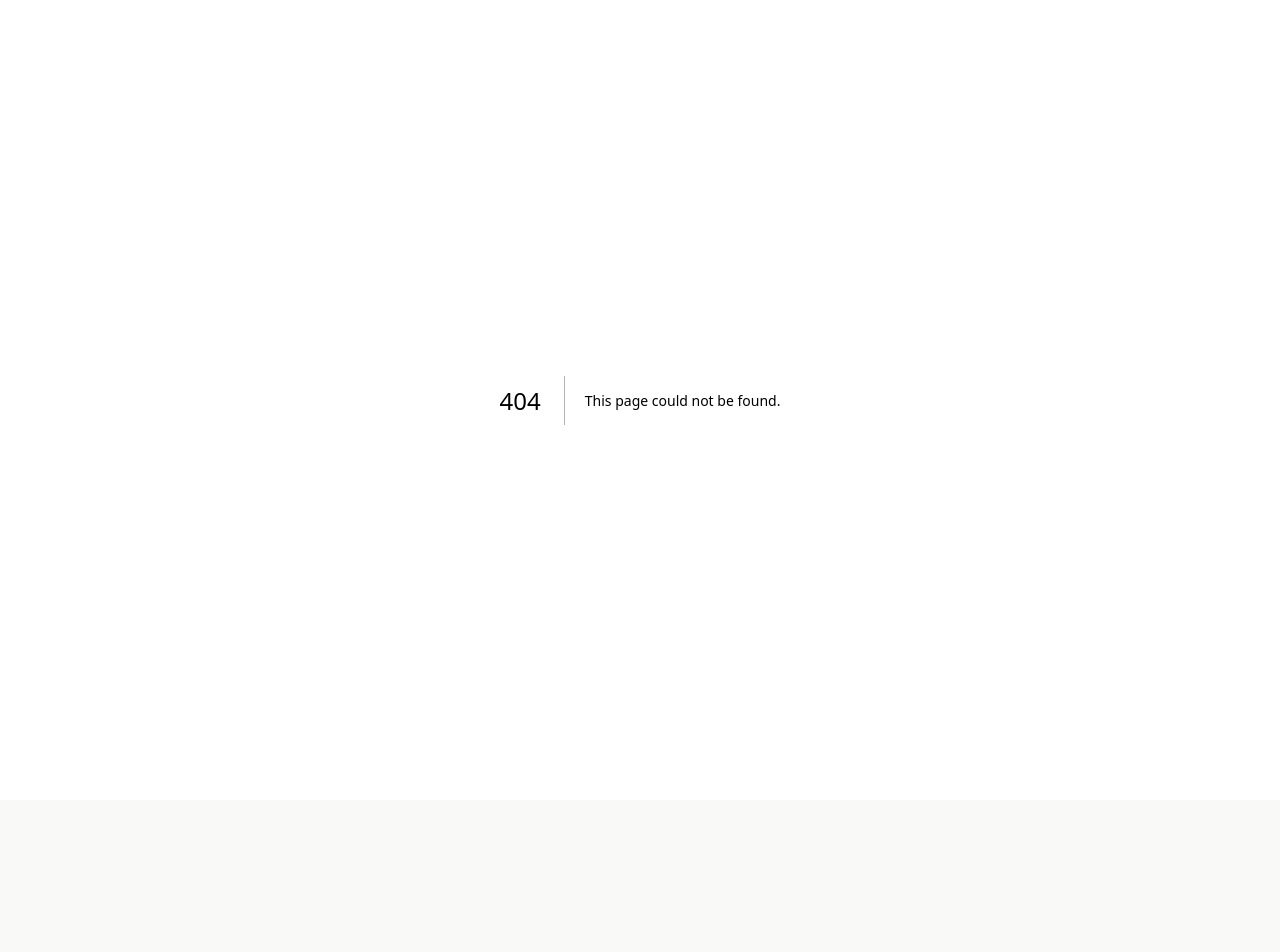
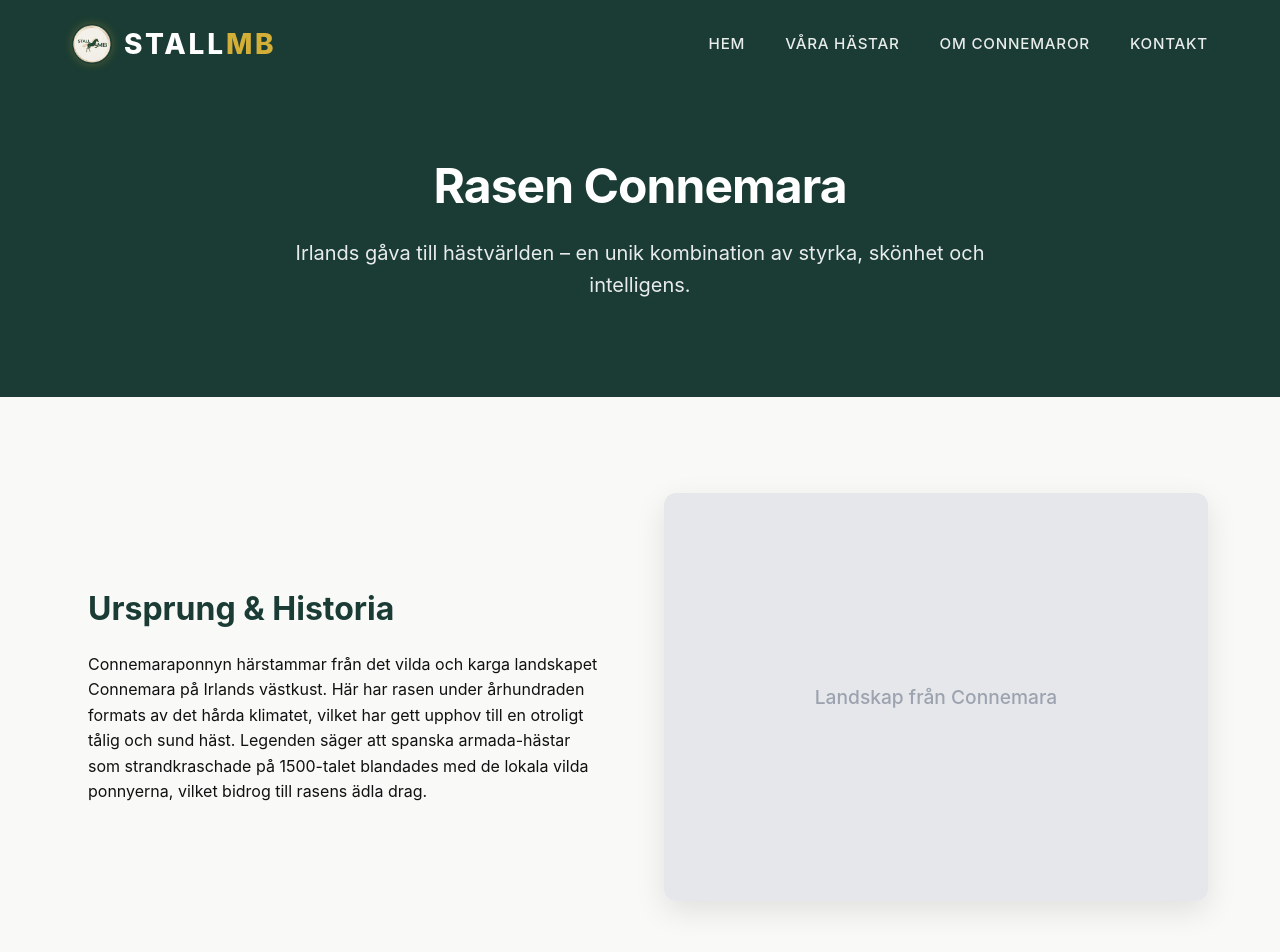
Before and after one commit to WeFlippedGroup/stallmb, a Next.js app: page /connemara in a window 1280 px wide. Before the commit this address had no page. Shown: the top 952 px of the page. Before the commit the page ends 800 px from the top, so only its background shows below. Built offline with nearby package versions, Linux system fonts and the light colour scheme.

Commit message:
Add Connemara breed info page

```diff
--- /dev/null
+++ b/src/app/connemara/page.module.css
@@ -0,0 +1,83 @@
+.main {
+    min-height: 100vh;
+    background-color: var(--color-background);
+}
+
+.header {
+    background-color: var(--color-primary);
+    padding: 10rem 0 6rem;
+    color: white;
+    text-align: center;
+}
+
+.headerSubtitle {
+    font-size: 1.25rem;
+    opacity: 0.9;
+    margin-top: 1.5rem;
+    max-width: 700px;
+    margin-left: auto;
+    margin-right: auto;
+    line-height: 1.6;
+}
+
+.contentWrapper {
+    padding: 6rem 0;
+    display: flex;
+    flex-direction: column;
+    gap: 8rem;
+}
+
+.section,
+.sectionReverse {
+    display: grid;
+    grid-template-columns: 1fr;
+    gap: 3rem;
+    align-items: center;
+}
+
+@media (min-width: 768px) {
+    .section {
+        grid-template-columns: 1fr 1fr;
+    }
+
+    .sectionReverse {
+        grid-template-columns: 1fr 1fr;
+        direction: rtl;
+        /* Visual trick to swap columns, reset text dir in children */
+    }
+
+    .sectionReverse>* {
+        direction: ltr;
+    }
+}
+
+.textCol {
+    padding: 1rem;
+}
+
+.sectionTitle {
+    font-size: 2rem;
+    color: var(--color-primary);
+    margin-bottom: 1.5rem;
+    font-weight: 700;
+}
+
+.imageCol {
+    position: relative;
+    aspect-ratio: 4 / 3;
+    border-radius: 12px;
+    overflow: hidden;
+    box-shadow: 0 10px 30px rgba(0, 0, 0, 0.1);
+}
+
+.placeholderImage {
+    width: 100%;
+    height: 100%;
+    background-color: #e5e7eb;
+    display: flex;
+    align-items: center;
+    justify-content: center;
+    color: #9ca3af;
+    font-weight: 500;
+    font-size: 1.2rem;
+}
--- /dev/null
+++ b/src/app/connemara/page.tsx
@@ -0,0 +1,77 @@
+import Navbar from '@/components/Navbar';
+import Footer from '@/components/Footer';
+import Image from 'next/image';
+import styles from './page.module.css';
+
+export default function ConnemaraPage() {
+    return (
+        <main className={styles.main}>
+            <Navbar />
+
+            <div className={styles.header}>
+                <div className="container">
+                    <h1 className="h1 text-white">Rasen Connemara</h1>
+                    <p className={styles.headerSubtitle}>
+                        Irlands gåva till hästvärlden – en unik kombination av styrka, skönhet och intelligens.
+                    </p>
+                </div>
+            </div>
+
+            <div className="container">
+                <div className={styles.contentWrapper}>
+
+                    <section className={styles.section}>
+                        <div className={styles.textCol}>
+                            <h2 className={styles.sectionTitle}>Ursprung & Historia</h2>
+                            <p className="p">
+                                Connemaraponnyn härstammar från det vilda och karga landskapet Connemara på Irlands västkust.
+                                Här har rasen under århundraden formats av det hårda klimatet, vilket har gett upphov till
+                                en otroligt tålig och sund häst. Legenden säger att spanska armada-hästar som strandkraschade
+                                på 1500-talet blandades med de lokala vilda ponnyerna, vilket bidrog till rasens ädla drag.
+                            </p>
+                        </div>
+                        <div className={styles.imageCol}>
+                            {/* Placeholder for a historic or landscape image */}
+                            <div className={styles.placeholderImage}>Landskap från Connemara</div>
+                        </div>
+                    </section>
+
+                    <section className={styles.sectionReverse}>
+                        <div className={styles.textCol}>
+                            <h2 className={styles.sectionTitle}>Karaktär & Egenskaper</h2>
+                            <p className="p">
+                                Det som verkligen utmärker en Connemara är dess fantastiska temperament. De är kända för att vara
+                                modiga, intelligenta och arbetsvilliga. Det är en ponny som tänker själv men som alltid vill göra rätt.
+                                <br /><br />
+                                Exteriört är de kompakta men ädla, med en stark rygg, välformad hals och ett uttrycksfullt huvud.
+                                De rör sig med en fri och vägvinnande steglängd som gör dem till utmärkta ridhästar för både barn och vuxna.
+                            </p>
+                        </div>
+                        <div className={styles.imageCol}>
+                            <div className={styles.placeholderImage}>Connemara profil</div>
+                        </div>
+                    </section>
+
+                    <section className={styles.section}>
+                        <div className={styles.textCol}>
+                            <h2 className={styles.sectionTitle}>Användningsområden</h2>
+                            <p className="p">
+                                Connemaran är den ultimata allroundhästen. De tävlar framgångsrikt i svår hoppning och dressyr,
+                                men är lika populära inom fälttävlan och körning.
+                                <br /><br />
+                                Tack vare sitt lugna psyke och sin stora hoppkapacitet är de ofta det självklara valet
+                                för den satsande tävlingsryttaren som vill ha en bästa vän att klättra i klasserna med.
+                            </p>
+                        </div>
+                        <div className={styles.imageCol}>
+                            <div className={styles.placeholderImage}>Hoppning / Tävling</div>
+                        </div>
+                    </section>
+
+                </div>
+            </div>
+
+            <Footer />
+        </main>
+    );
+}
```
